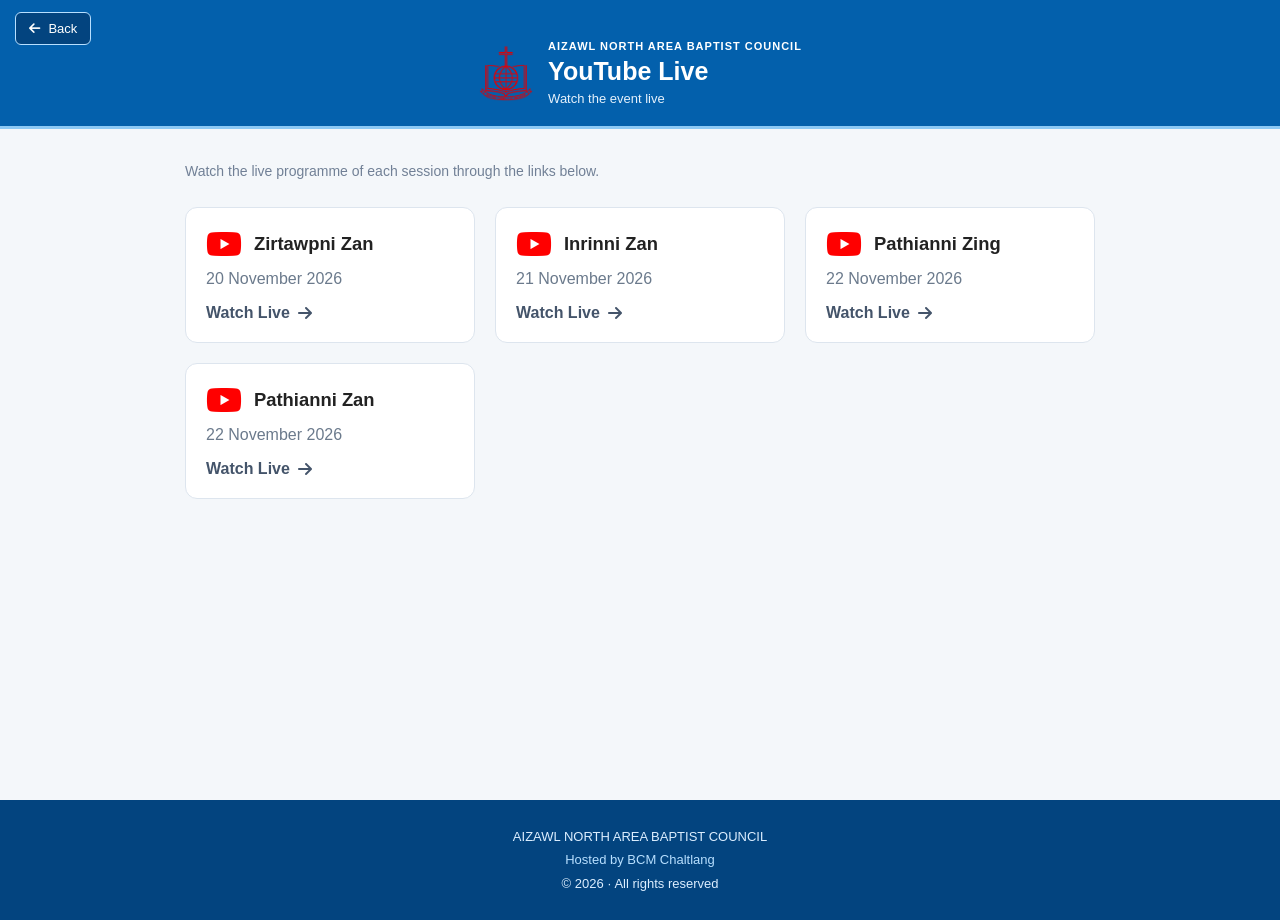
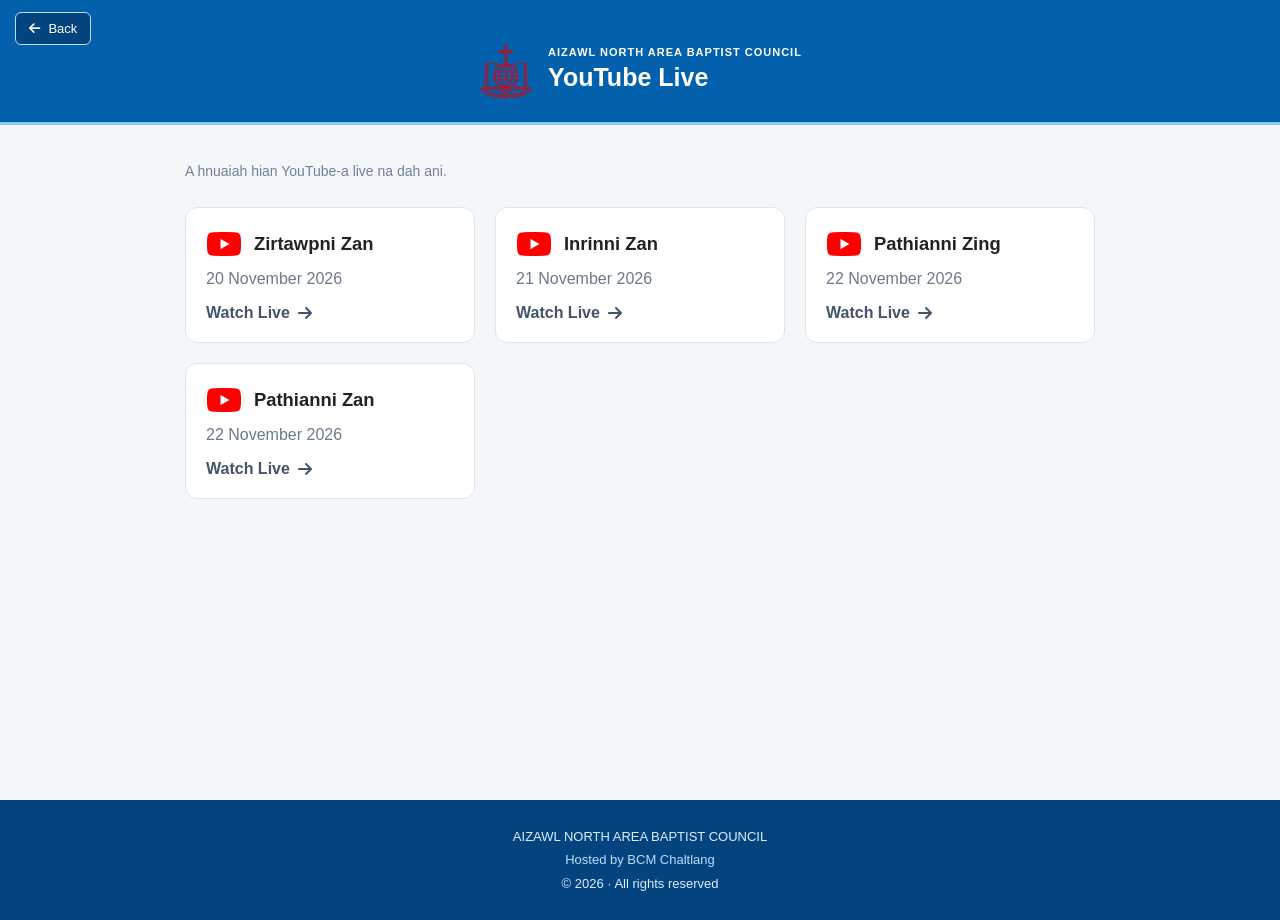
Before and after one commit to anabc-inkhawmpui-2026/BCM, a plain HTML site: page youtube.html in a window 1280 px wide. Drawn offline with Linux system fonts and the light colour scheme.

Commit message:
Add files via upload

```diff
--- a/youtube.html
+++ b/youtube.html
@@ -395,7 +395,7 @@
             <div class="header-text">
                 <p>AIZAWL NORTH AREA BAPTIST COUNCIL</p>
                 <h1>YouTube Live</h1>
-                <span>Watch the event live</span>
+                <span></span>
             </div>
 
         </div>
@@ -407,7 +407,7 @@
    <main class="gallery-container">
 
     <p class="page-intro">
-        Watch the live programme of each session through the links below.
+       A hnuaiah hian YouTube-a live na dah ani.
     </p>
 
     <div class="live-grid">
```
